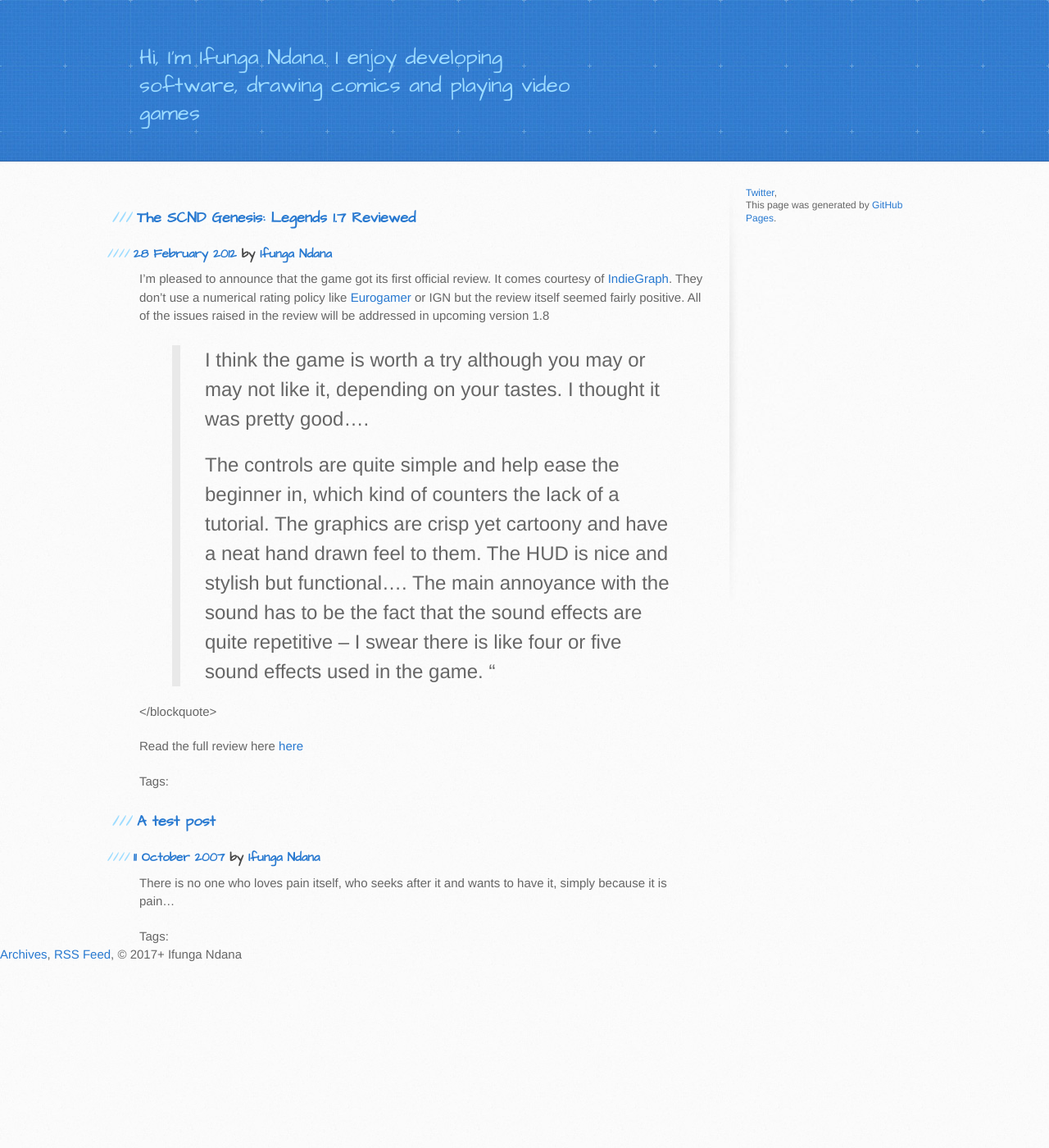
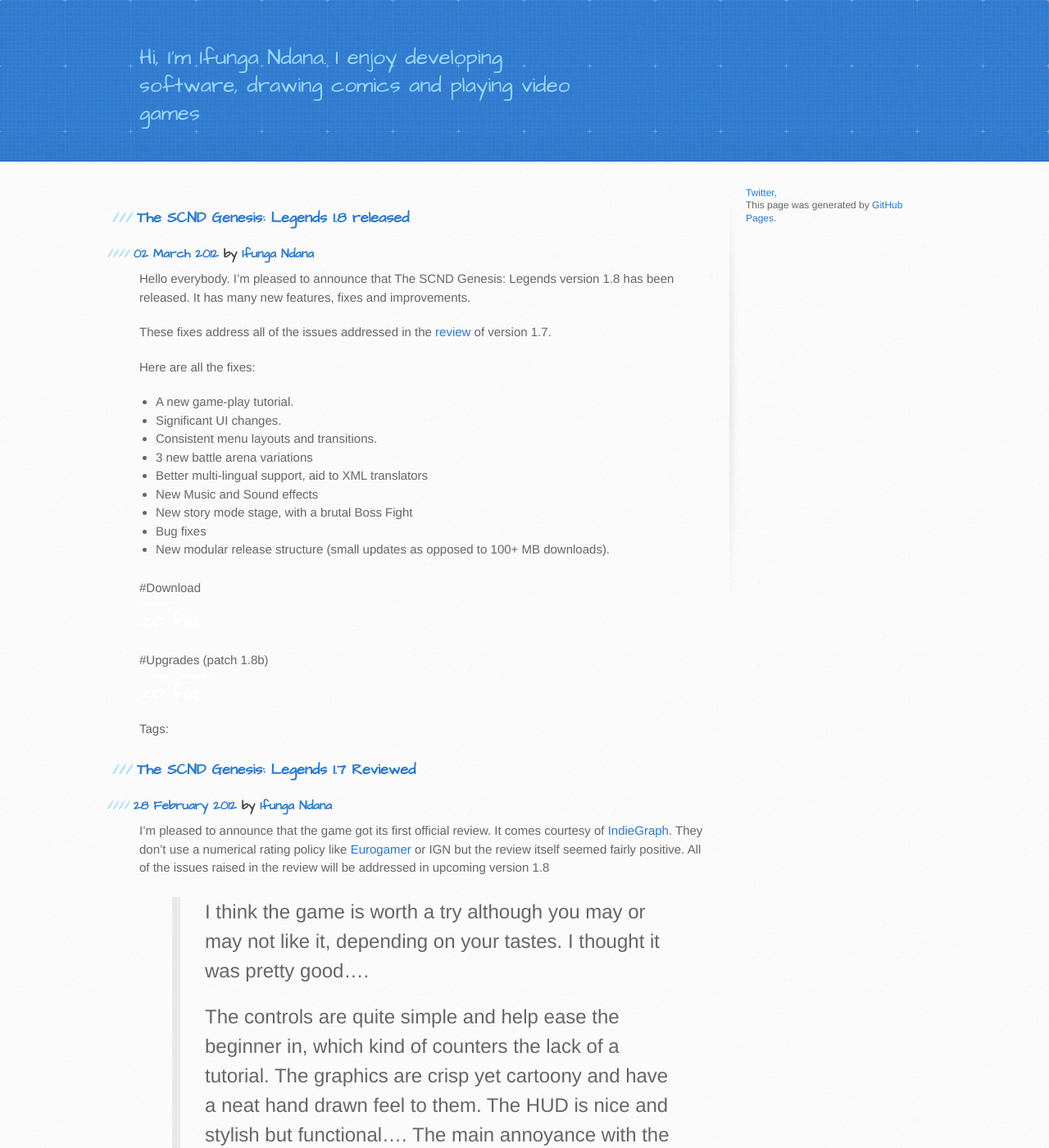
Before and after one commit to SubiyaCryolite/subiyacryolite.github.io, a Jekyll site: the page built from index.html, in a window 1280 px wide and 1400 px high. Shown: the whole window at 82% size. Built offline with Jekyll 4.4.1, drawn with Linux system fonts in a browser that asks for light colours; the list of posts is cut into pages by our own code; some of the changed text lies outside the part shown.

Commit message:
Adding old blog posts

```diff
--- a/_posts/2007-10-11-an_article_on_ferret.md
+++ /dev/null
@@ -1,6 +0,0 @@
----
-layout: post
-title: "A test post"
-topics: test lie
----
-There is no one who loves pain itself, who seeks after it and wants to have it, simply because it is pain...
--- a/_posts/2012-02-28-the_scnd_genesis_legends_1_7_reviewed.md
+++ b/_posts/2012-02-28-the_scnd_genesis_legends_1_7_reviewed.md
@@ -7,7 +7,7 @@ topics: scnd genesis legends review
 I'm pleased to announce that the game got its first official review.
 It comes courtesy of [IndieGraph](http://indiegraph.wordpress.com).
 They don't use a numerical rating policy like [Eurogamer](http://www.eurogamer.net/articles/the-eurogamer-scoring-policy) or IGN but the review itself seemed fairly positive.
- All of the issues raised in the review will be addressed in upcoming version 1.8
+All of the issues raised in the review will be addressed in upcoming version 1.8
 
 >I think the game is worth a try although you may or may not like it, depending on your tastes. I thought it was pretty good....
 >
@@ -15,7 +15,6 @@ They don't use a numerical rating policy like [Eurogamer](http://www.eurogamer.n
 >The graphics are crisp yet cartoony and have a neat hand drawn feel to them.
 >The HUD is nice and stylish but functional....
 >The main annoyance with the sound has to be the fact that the sound effects are quite repetitive – I swear there is like four or five sound effects used in the game.
-"
-</blockquote>
+>
 
 Read the full review here [here](http://indiegraph.wordpress.com/2012/02/22/scnd-genesis-legends-review/)
--- /dev/null
+++ b/_posts/2012-03-02-the_scnd_genesis_legends_1_8_released.md
@@ -0,0 +1,26 @@
+---
+layout: post
+title: "The SCND Genesis: Legends 1.8 released"
+topics: scnd genesis legends release
+---
+Hello everybody. I’m pleased to announce that The SCND Genesis: Legends version 1.8 has been released.
+It has many new features, fixes and improvements.
+
+These fixes address all of the issues addressed in the [review](https://subiyacryolite.github.io/2012/2/28/the_scnd_genesis_legends_1_7_reviewed.html) of version 1.7.
+
+Here are all the fixes:
+- A new game-play tutorial.
+- Significant UI changes.
+- Consistent menu layouts and transitions.
+- 3 new battle arena variations
+- Better multi-lingual support, aid to XML translators
+- New Music and Sound effects
+- New story mode stage, with a brutal Boss Fight
+- Bug fixes
+- New modular release structure (small updates as opposed to 100+ MB downloads).
+
+#Download
+<a href="http://sourceforge.net/projects/scndgen/files/executable/scndgen.zip/download" class="button" target="_blank"><small>scndgen</small>.zip file</a>
+
+#Upgrades (patch 1.8b)
+<a href="http://www.scndgen.com/downloads/scndgen_patch18b.zip" class="button" target="_blank"><small>scndgen_patch18b</small>.zip file</a>
```
